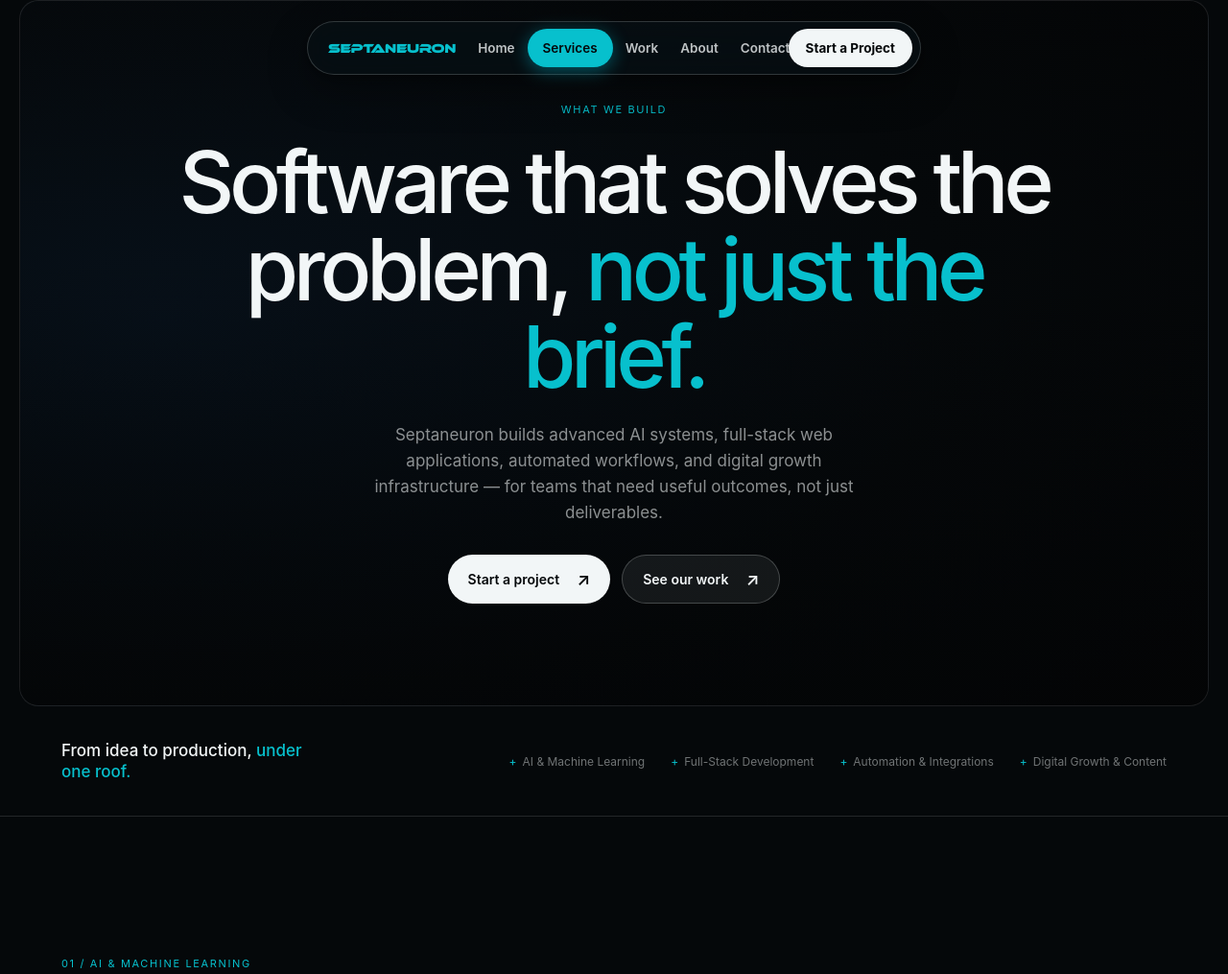
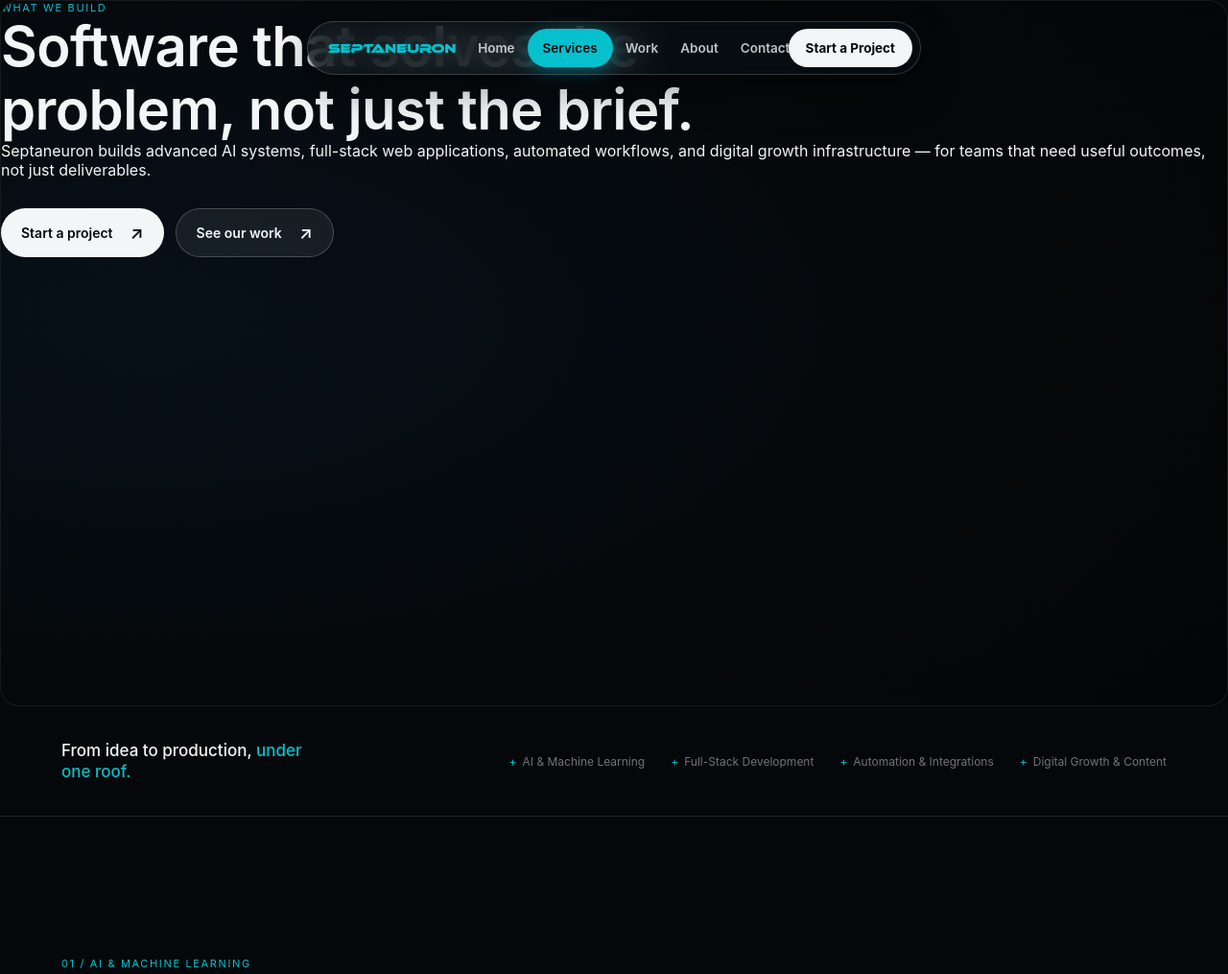
Before and after one commit to muhammadsouman7/septaneuron, a Flask app: page /services in a window 1280 px wide. Shown: the top 1015 px of the page at 96% size. Run offline with Flask 3, Linux system fonts and the light colour scheme.

Commit message:
Update services.html with new hero section

```diff
--- a/templates/services.html
+++ b/templates/services.html
@@ -7,6 +7,7 @@
 <meta property="og:title" content="Our Services | AI Development, Full-Stack & Digital Marketing | Septaneuron" />
 <meta property="og:description" content="Software that solves the problem, not just the brief. AI systems, web apps, automation, and digital growth services built by a senior team." />
 <meta property="og:type" content="website" />
+<link rel="stylesheet" href="{{ url_for('static', filename='assets/css/page-hero.css') }}">
 <link rel="stylesheet" href="{{ url_for('static', filename='assets/css/services.css') }}">{% endblock %} {% block content %}
 
 <div class="svc-ambient" aria-hidden="true">
@@ -14,8 +15,24 @@
     <div class="svc-orb svc-orb--b"></div>
     <div class="svc-grid"></div>
 </div>
+<section class="hero page-hero" id="top">
+    <div class="page-hero__aurora" aria-hidden="true">
+        <span class="page-hero__blob page-hero__blob--a"></span>
+        <span class="page-hero__blob page-hero__blob--b"></span>
+        <span class="page-hero__grid"></span>
+    </div>
+    <div class="page-hero__scrim"></div>
+    <div class="page-hero__content">
+        <div class="svc-kicker">What we build</div>
+        <h1>Software that solves the problem, <span>not just the brief.</span>
+        </h1>
+        <p>Septaneuron builds advanced AI systems, full-stack web applications, automated workflows, and digital growth infrastructure — for teams that need useful outcomes, not just deliverables.</p>
+        <div class="svc-hero__actions"><a class="svc-btn svc-btn--light" href="{{ url_for('contact') }}">Start a project <span>↗</span></a><a class="svc-btn svc-btn--glass" href="{{ url_for('portfolio') }}">See our work <span>↗</span></a></div>
+    </div>
+</section>
 
-<section class="hero svc-hero" id="home">
+
+<!-- <section class="hero svc-hero" id="home">
     <canvas id="threadCanvas" class="thread-canvas svc-thread-canvas"></canvas>
     <div class="svc-hero__scrim"></div>
     <div class="svc-hero__content">
@@ -24,7 +41,7 @@
         <p>Septaneuron builds advanced AI systems, full-stack web applications, automated workflows, and digital growth infrastructure — for teams that need useful outcomes, not just deliverables.</p>
         <div class="svc-hero__actions"><a class="svc-btn svc-btn--light" href="{{ url_for('contact') }}">Start a project <span>↗</span></a><a class="svc-btn svc-btn--glass" href="{{ url_for('portfolio') }}">See our work <span>↗</span></a></div>
     </div>
-</section>
+</section> -->
 
 <section class="svc-trust">
     <h2>From idea to production, <em>under one roof.</em></h2>
@@ -206,4 +223,5 @@
 </section>
 
 {% endblock %} {% block page_scripts %}
+<script src="{{ url_for('static', filename='assets/js/page-hero.js') }}"></script>
 <script src="{{ url_for('static', filename='assets/js/services.js') }}"></script>{% endblock %}
```
